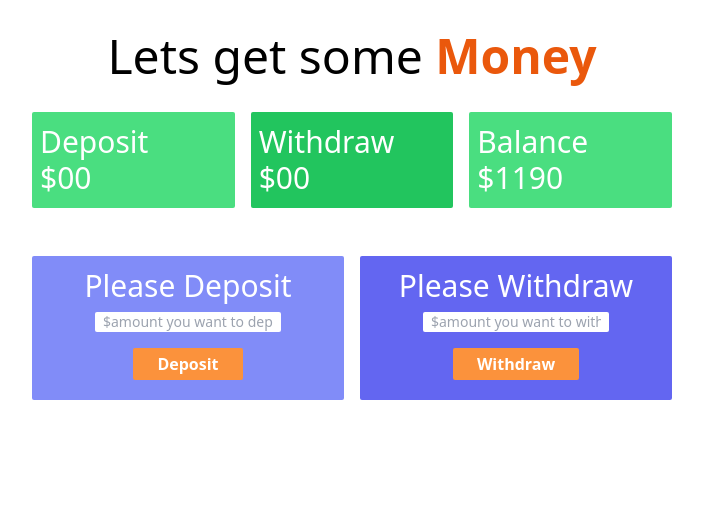
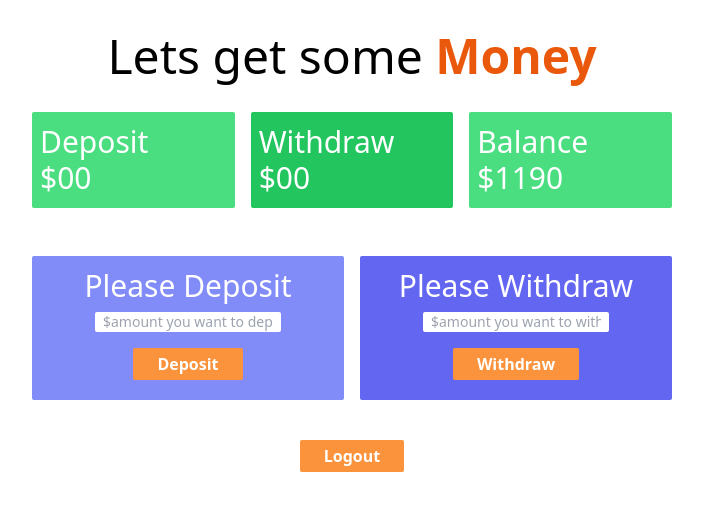
Before and after one commit to mohammadibrahim11/myBank, a plain HTML site: page bank.html in a window 1280 px wide. Shown: the whole page, without its empty margins (288-991 px from the left). Drawn offline with nearby package versions, Linux system fonts and the light colour scheme.

Commit message:
button added

```diff
--- a/bank.html
+++ b/bank.html
@@ -73,9 +73,11 @@
                     <input class="w-9/12 mx-auto block text-sm px-2 mb-2 mt-2 rounded-sm" type="text" name="" id="withdrawfield" placeholder="$amount you want to withdraw">
 
                   <div class=" flex justify-center pb-2 pt-2">
-                   <button class="bg-orange-400 px-6 py-1 text-base font-semibold capitalize rounded-sm text-white  " id="withdraw-btn">
-                      withdraw
-                    </button>
+
+                  <button class="bg-orange-400 px-6 py-1 text-base font-semibold capitalize rounded-sm text-white  " id="withdraw-btn">
+                    withdraw
+                  </button>
+
                   </div>
                </div>
         </div>
@@ -85,6 +87,17 @@
    </section>
     </main>
 
+    <footer>
+
+      <div class=" flex justify-center pb-2 pt-2 mt-8">
+        <a href="http://127.0.0.1:5500/index.html">
+        <button class="bg-orange-400 px-6 py-1 text-base font-semibold capitalize rounded-sm text-white  " id="withdraw-btn">
+          logout
+         </button>
+        </a>
+       </div>
+    </footer>
+
     <script src="javascript/deposit.js"></script>
     <script src="javascript/withdraw.js"></script>
 </body>
```
